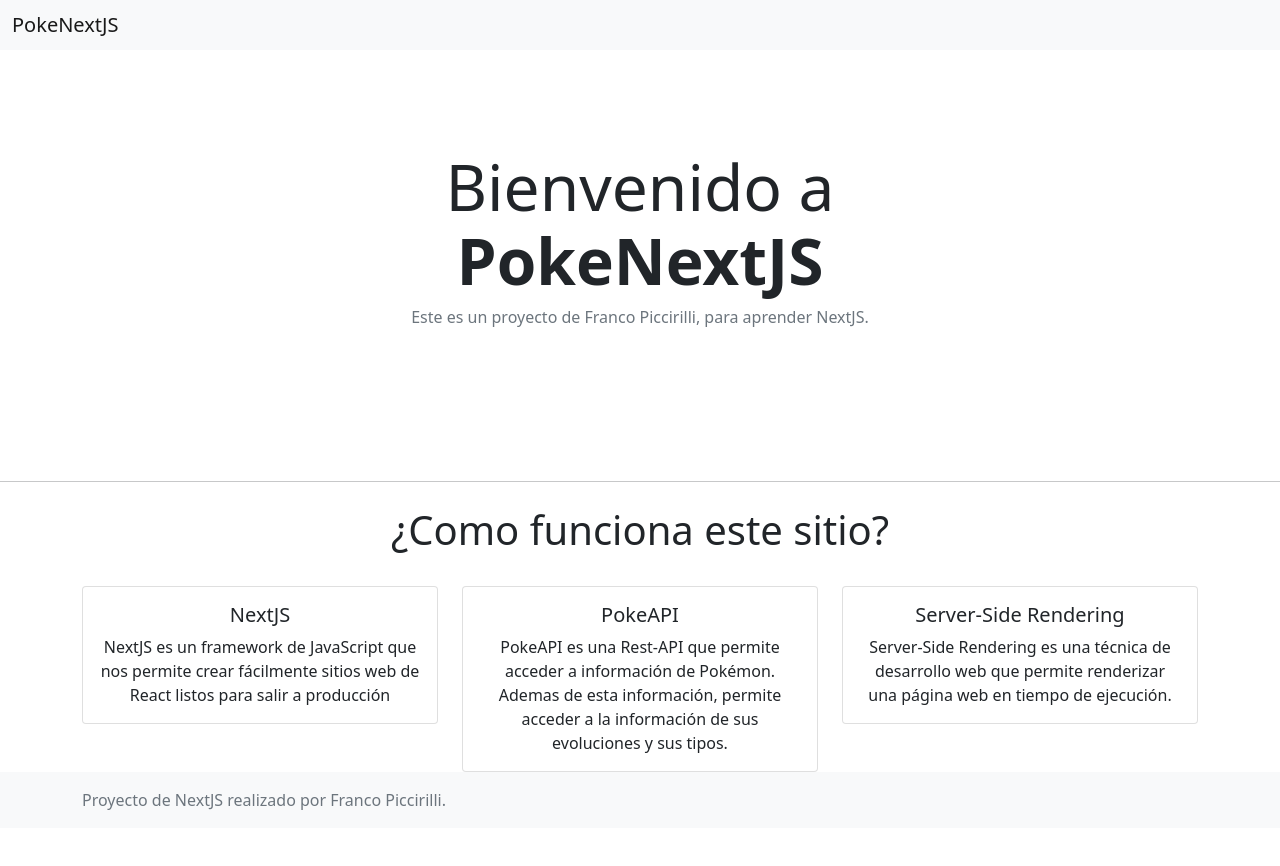
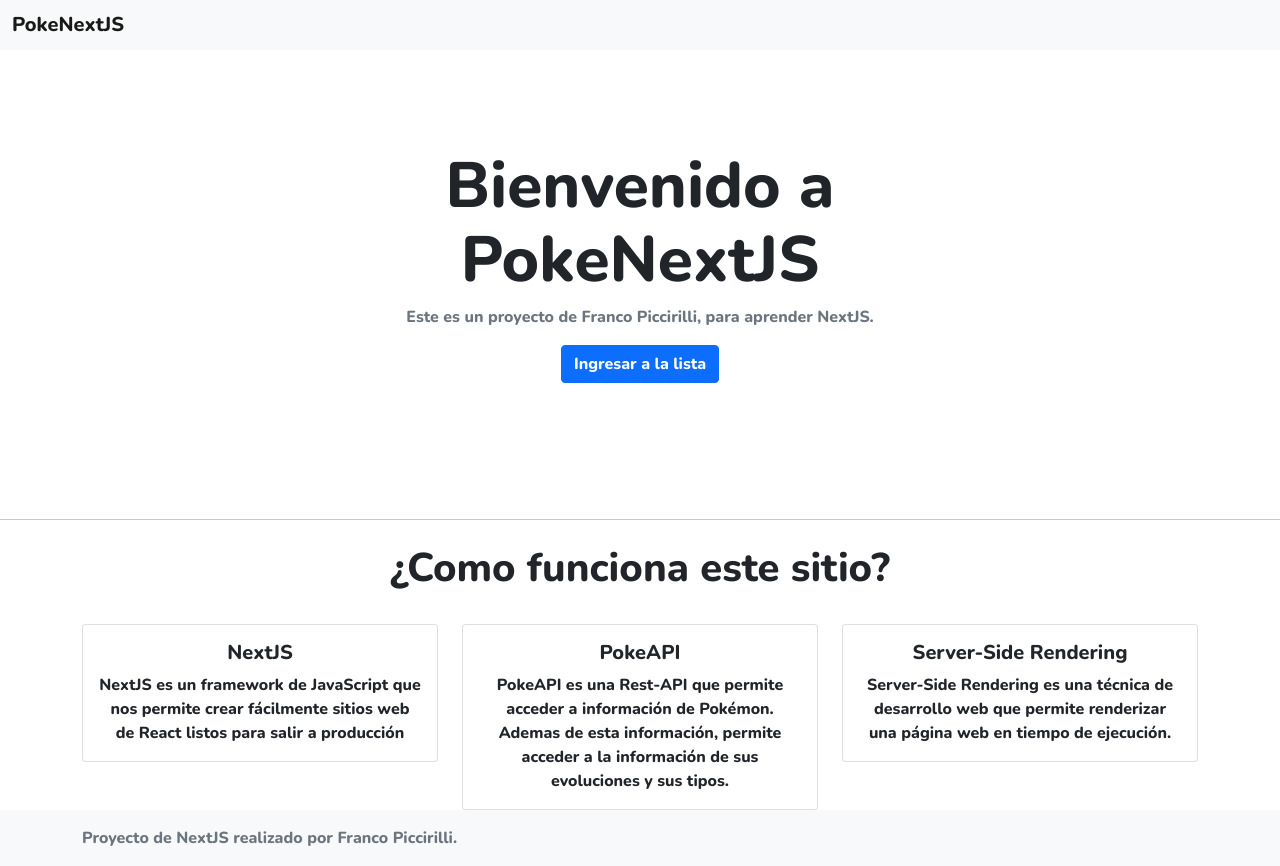
Before and after one commit to breakerjs/pokedex-nextjs, a Next.js app: page / in a window 1280 px wide. Before the commit the page ends 828 px from the top, so only its background shows below. Built offline with nearby package versions, Linux system fonts and the light colour scheme.

Commit message:
Cambio de fuente y mejorado en la interfaz

```diff
--- a/pages/index.js
+++ b/pages/index.js
@@ -12,6 +12,9 @@
         <title>PokeNextJS</title>
         <link rel="icon" href="/favicon.ico" />
         <link href="https://cdn.jsdelivr.net/npm/bootstrap@5.1.3/dist/css/bootstrap.min.css" rel="stylesheet" integrity="sha384-1BmE4kWBq78iYhFldvKuhfTAU6auU8tT94WrHftjDbrCEXSU1oBoqyl2QvZ6jIW3" crossOrigin="anonymous"></link>
+        <link rel="preconnect" href="https://fonts.googleapis.com"/>
+          <link rel="preconnect" href="https://fonts.gstatic.com" crossOrigin/>
+          <link href="https://fonts.googleapis.com/css2?family=Nunito:wght@800;900&display=swap" rel="stylesheet"></link>
       </Head>
       <Navbar/>
       <div className='bannerEntry'>
@@ -19,6 +22,13 @@
         <p className='text-muted text-center'>
           Este es un proyecto de Franco Piccirilli, para aprender NextJS.
         </p>
+        <div className='container-btn'>
+          <Link href='/pokemon'>
+            <a className='btn btn-primary btn-block'>
+              <strong>Ingresar a la lista</strong>
+            </a>
+          </Link>
+        </div>
       </div>
       <br/><br/><br/><br/><br/>
       <hr className='hrSep'/>
--- a/pages/pokemon.js
+++ b/pages/pokemon.js
@@ -15,6 +15,9 @@
         <Head>
           <title>PokeNextJS - Pokemon Dex</title>
           <link href="https://cdn.jsdelivr.net/npm/bootstrap@5.1.3/dist/css/bootstrap.min.css" rel="stylesheet" integrity="sha384-1BmE4kWBq78iYhFldvKuhfTAU6auU8tT94WrHftjDbrCEXSU1oBoqyl2QvZ6jIW3" crossOrigin="anonymous"></link>
+          <link rel="preconnect" href="https://fonts.googleapis.com"/>
+          <link rel="preconnect" href="https://fonts.gstatic.com" crossOrigin/>
+          <link href="https://fonts.googleapis.com/css2?family=Nunito:wght@800;900&display=swap" rel="stylesheet"></link>
         </Head>
         <Navbar/>
         <h1 className={styles.title}>
@@ -38,7 +41,7 @@
                     <p>{capitalizarPrimeraLetra(pokemon.name)}</p>
                     {pokemon.types.map((tipos, index) => {
                       return (
-                        <span key={index} className={styles.tipos}>
+                        <span key={index} className={tipos.type.name} id="pokemonType">
                           {tipos.type.name}
                           <br/>
                         </span>
--- a/styles/Home.module.css
+++ b/styles/Home.module.css
@@ -26,10 +26,6 @@
   justify-content: center;
   align-items: center;
   flex-grow: 1;
-}
-
-.title a {
-  color: #0070f3;
 }
 
 .title a:hover,
@@ -83,13 +79,6 @@
   max-width: 300px;
 }
 
-.card:hover,
-.card:focus,
-.card:active {
-  color: #0070f3;
-  border-color: #0070f3;
-}
-
 .card h2 {
   margin: 0 0 1rem 0;
   font-size: 1.5rem;
--- a/styles/globals.css
+++ b/styles/globals.css
@@ -13,6 +13,14 @@
 
 * {
   box-sizing: border-box;
+  font-family: 'Nunito', sans-serif;
+}
+
+#pokemonType {
+  padding: 1.5px;
+  border-radius: 2px;
+  font-size: 15px;
+  opacity: 0.8;
 }
 
 .bug {
@@ -37,6 +45,7 @@
 
 .poison {
   background: #611380;
+  color: #ffffff;
 }
 
 .electric {
@@ -87,3 +96,9 @@
 .shadow {
   background: #4f4f4f;
 }
+
+.container-btn {
+  display: flex;
+  justify-content: center;
+  align-items: center;
+}
```
